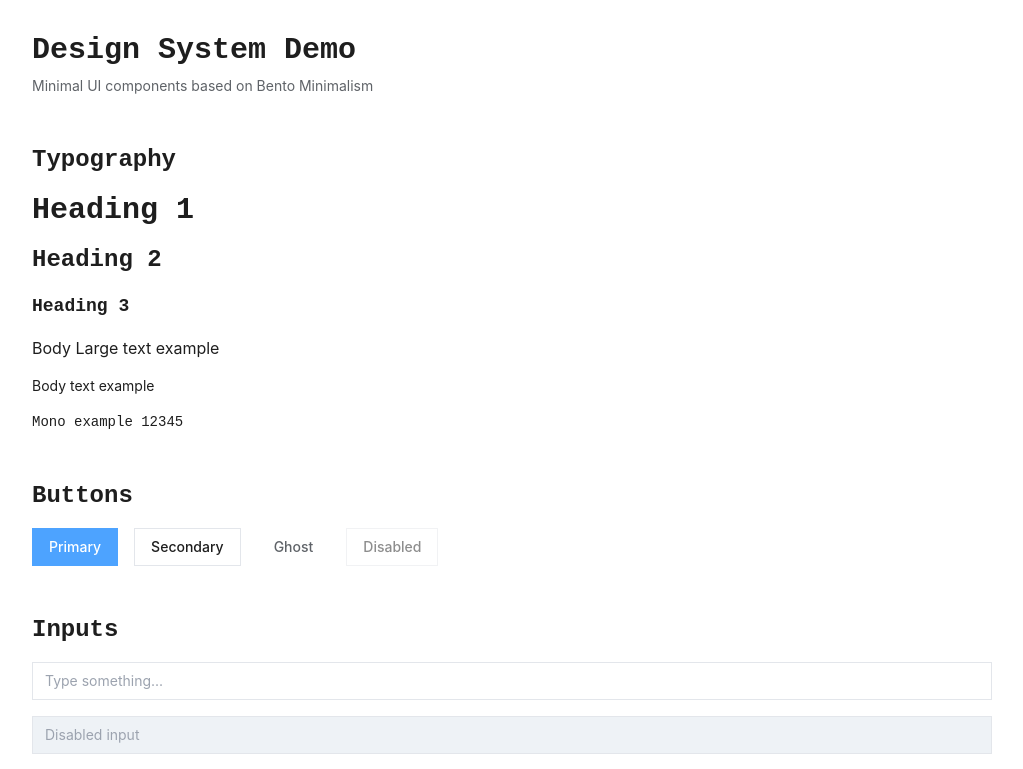
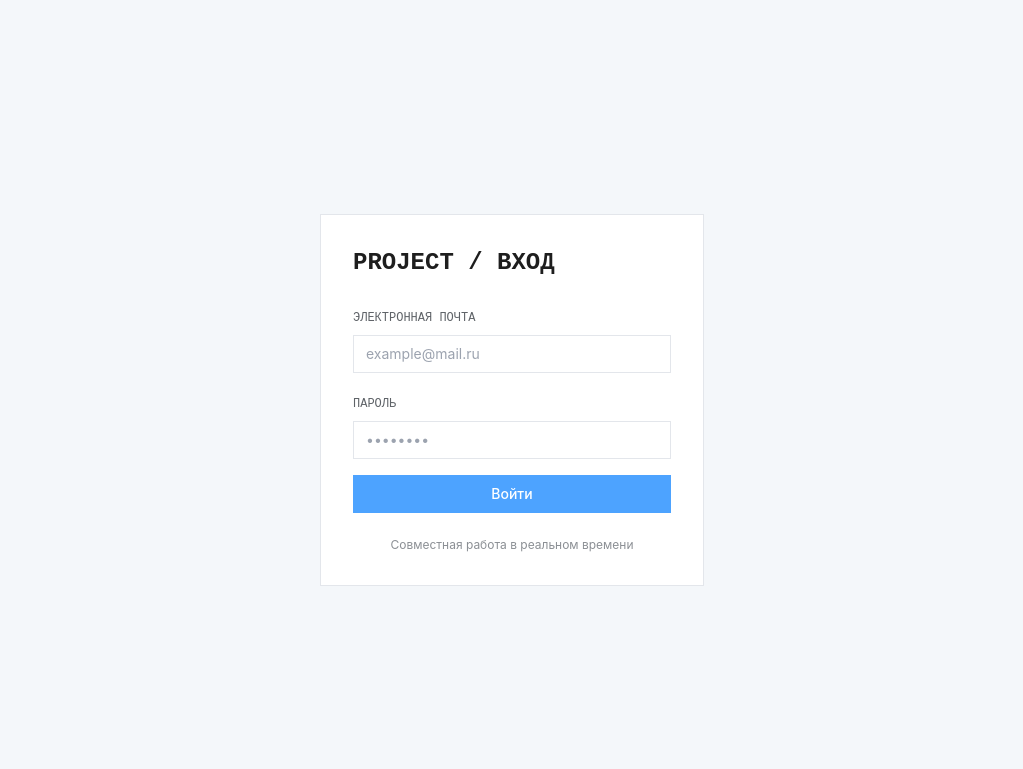
Before and after one commit to ZapolyarnyDev/Tokboard, a Vue app in the folder client/: page / in a window 1280 px wide. Shown: the top 769 px of the page, without its empty margins (128-1151 px from the left). Built offline with nearby package versions, Linux system fonts and the light colour scheme.

Commit message:
добавлен layout, авторизация и сайдбар

```diff
--- a/client/src/App.vue
+++ b/client/src/App.vue
@@ -1,7 +1,12 @@
+<script setup>
+import { useAuthStore } from "./stores/auth"
+import LoginPage from "./pages/LoginPage.vue"
+import MainLayout from "./components/layout/MainLayout.vue"
+
+const auth = useAuthStore()
+</script>
+
 <template>
-  <Home />
+  <LoginPage v-if="!auth.isAuthenticated" />
+  <MainLayout v-else />
 </template>
-
-<script setup>
-import Home from "./pages/Home.vue"
-</script>
--- /dev/null
+++ b/client/src/components/layout/MainLayout.vue
@@ -0,0 +1,22 @@
+<script setup>
+import Sidebar from "./Sidebar.vue"
+import TopNav from "./TopNav.vue"
+</script>
+
+<template>
+  <div class="flex h-screen w-full overflow-hidden bg-bg-primary">
+    <Sidebar />
+
+    <div class="flex-1 flex flex-col overflow-hidden">
+      <TopNav />
+
+      <main class="flex-1 relative bg-bg-secondary p-4">
+        <div class="w-full h-full border border-border bg-white rounded-none flex items-center justify-center">
+          <p class="text-text-muted font-heading text-sm">
+            РАБОЧАЯ ОБЛАСТЬ (Canvas будет здесь)
+          </p>
+        </div>
+      </main>
+    </div>
+  </div>
+</template>
--- /dev/null
+++ b/client/src/components/layout/Sidebar.vue
@@ -0,0 +1,75 @@
+<script setup>
+import { useUiStore } from "../../stores/ui"
+
+const ui = useUiStore()
+
+const data = [
+  {
+    group: "Рабочее пространство",
+    projects: [
+      {
+        name: "Проект 1",
+        boards: ["Доска 1", "Доска 2", "Доска 3"]
+      },
+      {
+        name: "Проект 2",
+        boards: ["Основная", "Дополнительная"]
+      }
+    ]
+  },
+  {
+    group: "Личное пространство",
+    projects: [
+      {
+        name: "Проект A",
+        boards: ["Доска 1", "Доска 2"]
+      }
+    ]
+  }
+]
+</script>
+
+<template>
+  <aside class="w-64 h-full border-r border-border bg-bg-primary flex flex-col">
+    <div class="p-4 border-b border-border">
+      <h2 class="font-heading font-bold text-lg">PROJECT</h2>
+    </div>
+
+    <div class="flex-1 overflow-y-auto p-4 space-y-6">
+      <div v-for="group in data" :key="group.group" class="space-y-3">
+
+        <p class="text-[10px] font-heading uppercase text-text-muted tracking-widest">
+          {{ group.group }}
+        </p>
+
+        <div v-for="project in group.projects" :key="project.name" class="space-y-1">
+
+          <p class="text-sm font-heading font-semibold text-text-primary ml-1">
+            {{ project.name }}
+          </p>
+
+          <div class="flex flex-col space-y-1 ml-3">
+            <button
+              v-for="board in project.boards"
+              :key="board"
+              @click="ui.setBoard(board)"
+              class="text-left px-2 py-1 text-sm transition-all rounded-none"
+              :class="ui.activeBoard === board
+                ? 'bg-accent-light text-accent border-l-2 border-accent font-medium'
+                : 'text-text-secondary hover:bg-bg-secondary'"
+            >
+              {{ board }}
+            </button>
+          </div>
+        </div>
+
+      </div>
+    </div>
+
+    <div class="p-4 border-t border-border">
+      <button class="text-xs text-text-muted hover:text-text-primary transition-colors w-full text-left">
+        ⚙ Настройки
+      </button>
+    </div>
+  </aside>
+</template>
--- /dev/null
+++ b/client/src/components/layout/TopNav.vue
@@ -0,0 +1,28 @@
+<script setup>
+import { useUiStore } from "../../stores/ui"
+import { useAuthStore } from "../../stores/auth"
+import UiButton from "../ui/UiButton.vue"
+
+const ui = useUiStore()
+const auth = useAuthStore()
+</script>
+
+<template>
+  <header class="h-14 border-b border-border bg-white flex items-center justify-between px-6">
+    <div class="flex items-center gap-4">
+      <span class="text-text-muted text-sm">Доски /</span>
+      <h1 class="font-heading font-semibold text-sm">
+        {{ ui.activeBoard }}
+      </h1>
+    </div>
+
+    <div class="flex items-center gap-4">
+      <span class="text-xs text-text-secondary">
+        {{ auth.user?.name }}
+      </span>
+      <UiButton variant="ghost" @click="auth.logout" class="text-xs">
+        Выйти
+      </UiButton>
+    </div>
+  </header>
+</template>
--- /dev/null
+++ b/client/src/pages/LoginPage.vue
@@ -0,0 +1,48 @@
+<script setup>
+import { ref } from "vue"
+import { useAuthStore } from "../stores/auth"
+import UiButton from "../components/ui/UiButton.vue"
+import UiInput from "../components/ui/UiInput.vue"
+
+const auth = useAuthStore()
+const email = ref("")
+const password = ref("")
+
+const handleLogin = () => {
+  auth.login({ name: "Пользователь", email: email.value })
+}
+</script>
+
+<template>
+  <div class="h-screen w-full flex items-center justify-center bg-bg-secondary">
+    <div class="w-full max-w-sm p-8 bg-white border border-border rounded-none">
+      <h1 class="text-2xl font-heading font-bold mb-6">
+        PROJECT / ВХОД
+      </h1>
+
+      <div class="space-y-4">
+        <div class="space-y-2">
+          <label class="text-xs font-heading uppercase text-text-secondary">
+            Электронная почта
+          </label>
+          <UiInput v-model="email" placeholder="example@mail.ru" />
+        </div>
+
+        <div class="space-y-2">
+          <label class="text-xs font-heading uppercase text-text-secondary">
+            Пароль
+          </label>
+          <UiInput v-model="password" type="password" placeholder="••••••••" />
+        </div>
+
+        <UiButton @click="handleLogin" class="w-full mt-4">
+          Войти
+        </UiButton>
+      </div>
+
+      <p class="mt-6 text-center text-xs text-text-muted">
+        Совместная работа в реальном времени
+      </p>
+    </div>
+  </div>
+</template>
--- /dev/null
+++ b/client/src/stores/auth.js
@@ -0,0 +1,18 @@
+import { defineStore } from "pinia"
+
+export const useAuthStore = defineStore("auth", {
+  state: () => ({
+    isAuthenticated: false,
+    user: null,
+  }),
+  actions: {
+    login(userData) {
+      this.isAuthenticated = true
+      this.user = userData
+    },
+    logout() {
+      this.isAuthenticated = false
+      this.user = null
+    }
+  }
+})
```
Also changed, not shown: client/src/main.js (+5 -7 lines).
